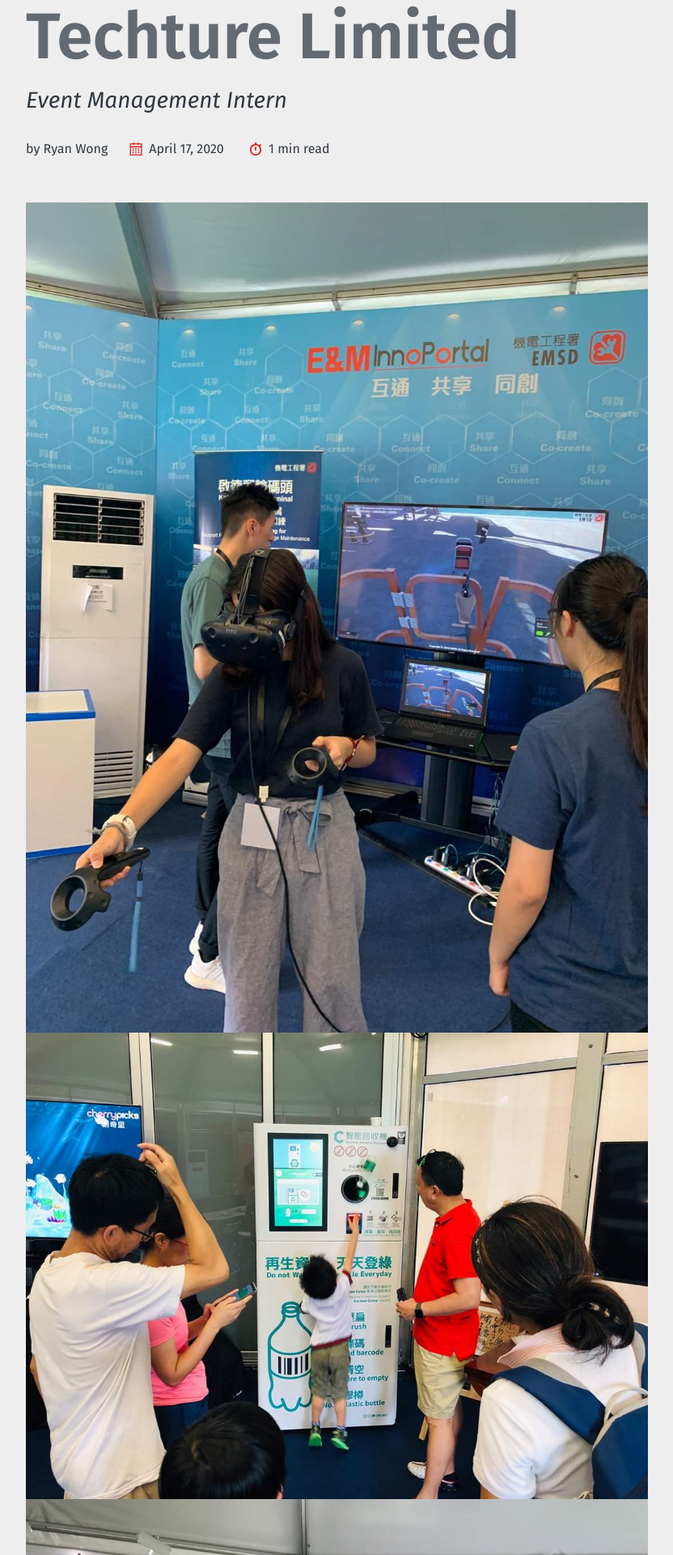
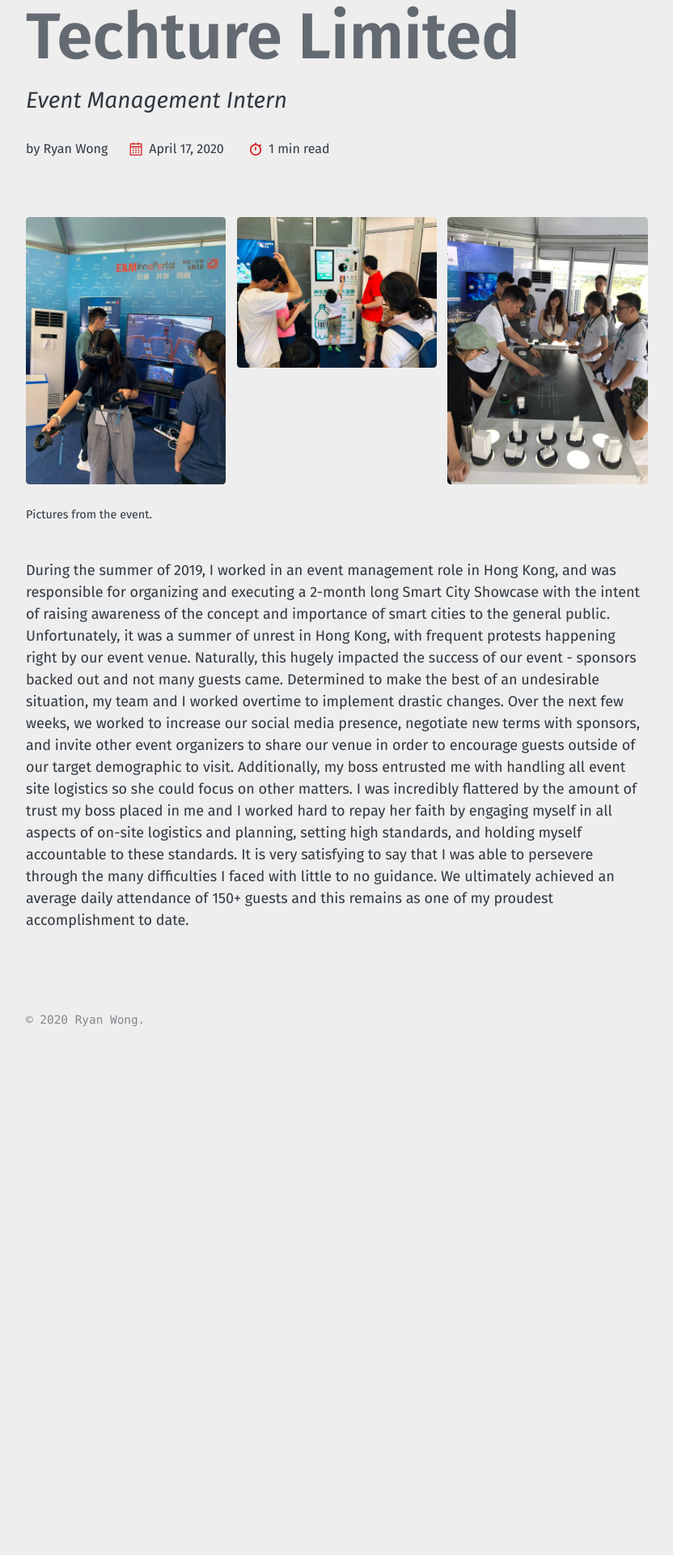
Before and after one commit to ryanwonghc/ryanwonghc.github.io, a Jekyll site: the page built from _experiences/Techture-Limited.md, in a window 1280 px wide. Shown: the part 1124-3044 px from the top of the page at 81% size, without its empty margins (40-872 px from the left). Built offline with Jekyll 4.4.1, drawn with Linux system fonts in a browser that asks for light colours; after the commit the page ends 2422 px from its top, so only the background shows below that.

Commit message:
added thirds and halves

```diff
--- a/_sass/basically-basic/_base.scss
+++ b/_sass/basically-basic/_base.scss
@@ -96,6 +96,62 @@
   @include fluid-type($min-vw, $max-vw, 12px, 14px);
 }
 
+/* Figures and Images */
+figure {
+  display: -webkit-box;
+  display: flex;
+  -webkit-box-pack: justify;
+  justify-content: space-between;
+  -webkit-box-align: start;
+  align-items: flex-start;
+  flex-wrap: wrap;
+  margin: 2em 0;
+
+  img,
+  iframe,
+  .fluid-width-video-wrapper {
+    margin-bottom: 1em;
+  }
+
+  img {
+    width: 100%;
+    border-radius: $border-radius;
+    -webkit-transition: $global-transition;
+    transition: $global-transition;
+  }
+
+  > a {
+    display: block;
+  }
+
+  &.half {
+    > a,
+    > img {
+      @include breakpoint($small) {
+        width: calc(50% - 0.5em);
+      }
+    }
+
+    figcaption {
+      width: 100%;
+    }
+  }
+
+  &.third {
+    > a,
+    > img {
+      @include breakpoint($small) {
+        width: calc(33.3333% - 0.5em);
+      }
+    }
+
+    figcaption {
+      width: 100%;
+    }
+  }
+}
+/* end of changes*/
+
 figcaption {
   margin: 0.5rem 0;
   font-size: 80%;
```
